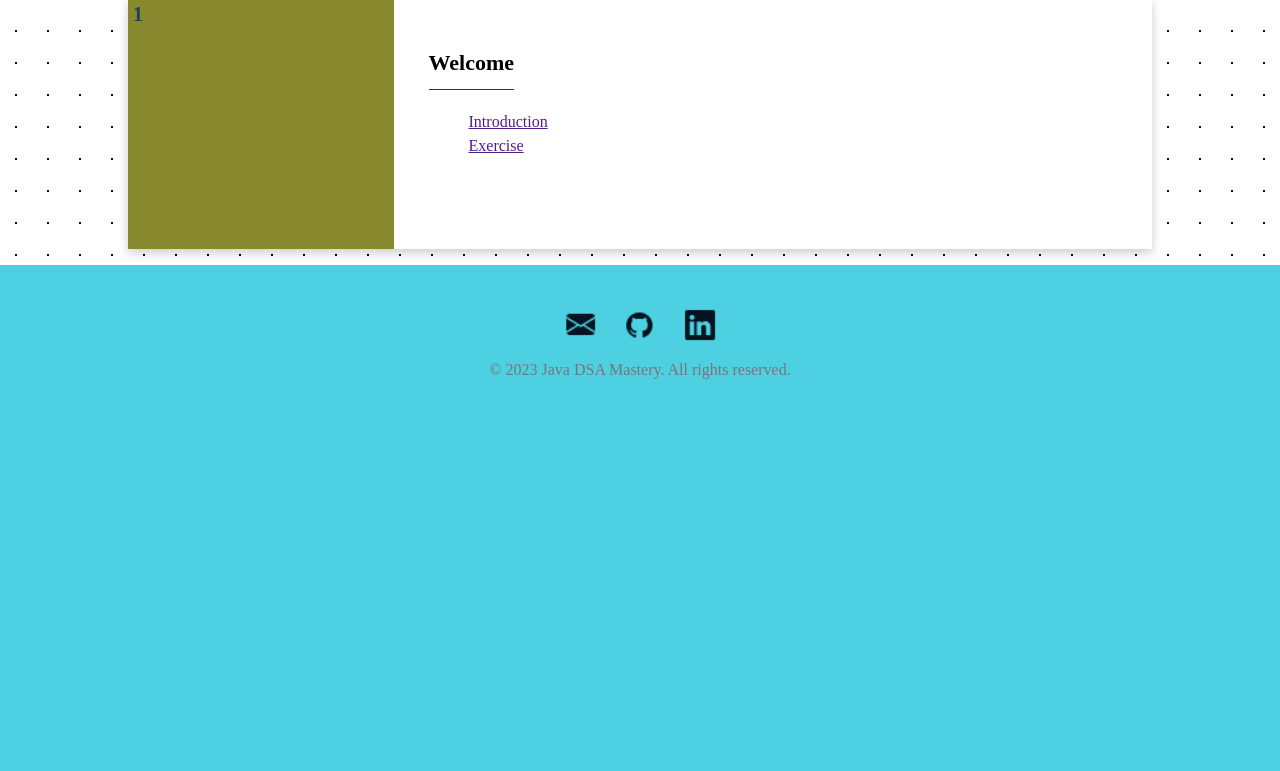
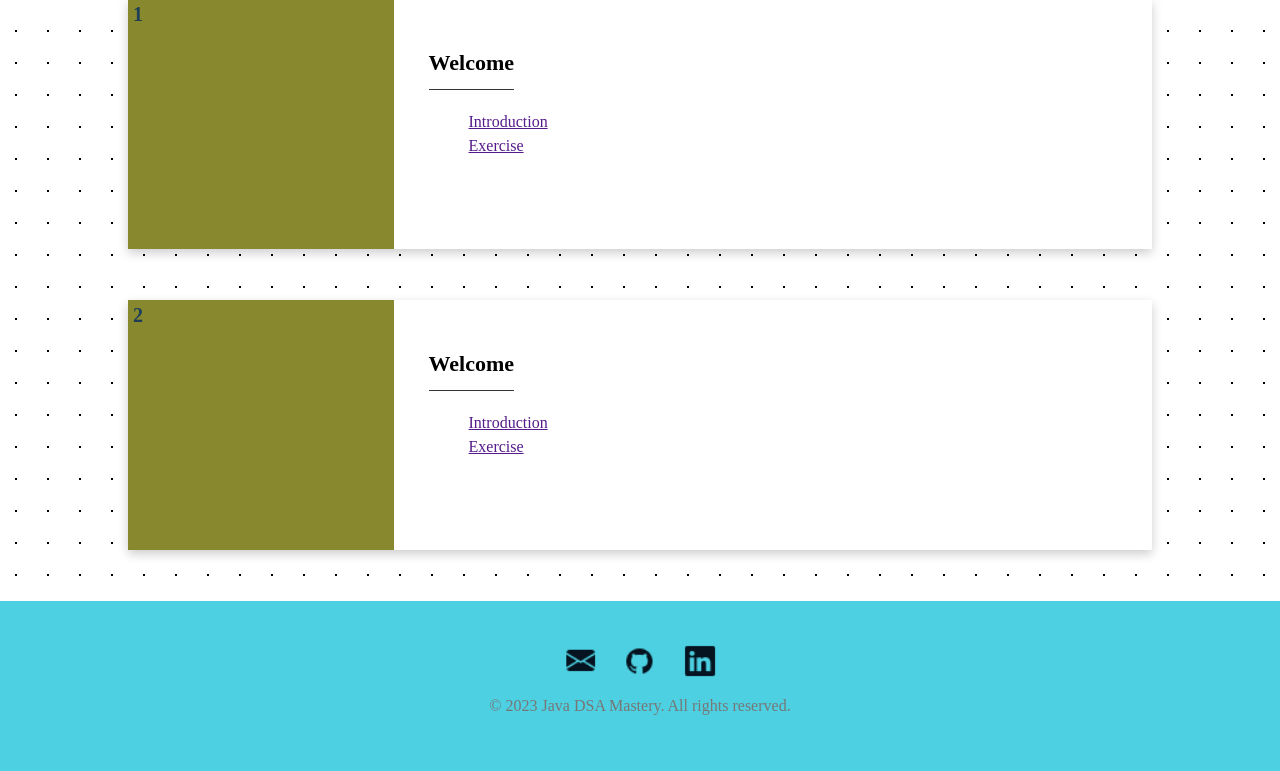
Before and after one commit to chiragak/dsa101.github.io, a PHP site: page / in a window 1280 px wide. Shown: the part 497-1268 px from the top of the page. Before the commit the page ends 876 px from the top, so only its background shows below. Run offline with PHP 8.4, Linux system fonts and the light colour scheme; some libraries are stand-ins or nearby versions.

Commit message:
modified style.css and index.html

```diff
--- a/assets/css/style.css
+++ b/assets/css/style.css
@@ -212,6 +212,7 @@ border-radius: 75px;
   box-shadow: 0 4px 10px 0 rgba(0,0,0,.2);
   counter-increment: my-awesome-counter;
   padding: 0;
+  margin-bottom: 5%;
 }
 .section-name li
 {
--- a/index.html
+++ b/index.html
@@ -58,7 +58,30 @@
         </div>
       </li>
     </ol>
+
+
+
+    <ol class="section-name">
+      <li>
+        <div class="lesson-details">
+          <div class="lesson-preface">
+            <i class=""></i>
+          </div>
+            <div class="lesson-text">
+              <h3 class="lesson-section-title">Welcome</h3>
+              <ol>
+                <li><a href="">Introduction</a></li>
+                <li><a href="">Exercise</a></li>
+              </ol>
+            </div>
+        </div>
+      </li>
+    </ol>
   </div>
+
+
+
+
 
 
 <footer class="footer">
```
